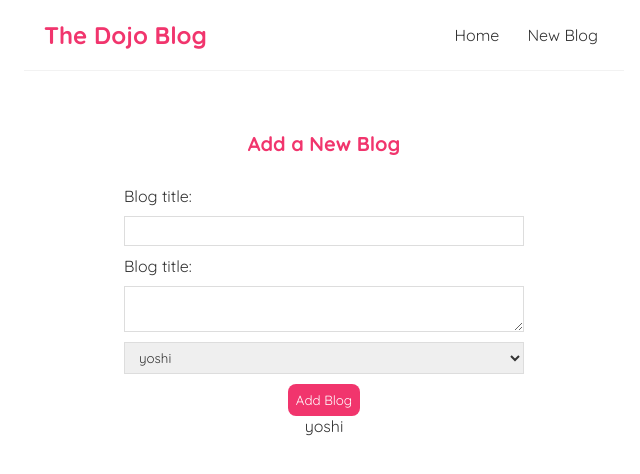
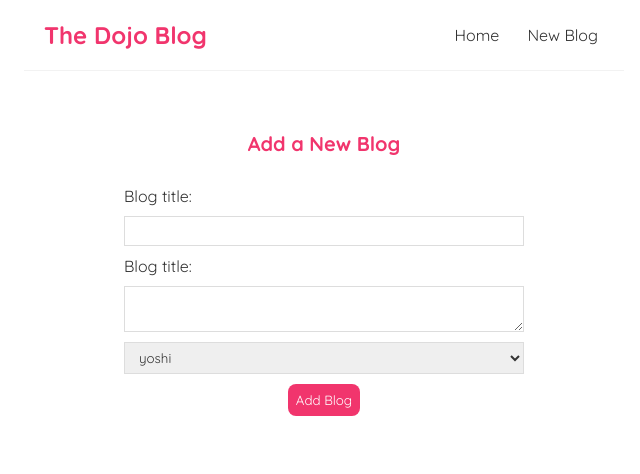
Before and after one commit to Pgph/react-blog, a React (Create React App) app: page /create in a window 1280 px wide. Shown: the top 474 px of the page, without its empty margins (316-956 px from the left). Built offline with nearby package versions, Linux system fonts and the light colour scheme.

Commit message:
Added connection to database. You can add post with title body and author to the blog list.

```diff
--- a/src/Create.js
+++ b/src/Create.js
@@ -4,11 +4,28 @@
   const [title, setTitle] = useState("");
   const [body, setBody] = useState("");
   const [author, setAuthor] = useState("yoshi");
+  const [isPending, setIsPending] = useState(false);
+
+  const handleSubmit = (e) => {
+    e.preventDefault();
+    const blog = { title, body, author };
+
+    setIsPending(true);
+
+    fetch("http://localhost:8000/blogs", {
+      method: "POST",
+      headers: { "Content-Type": "application/json" },
+      body: JSON.stringify(blog),
+    }).then(() => {
+      console.log("new blog added");
+      setIsPending(false);
+    });
+  };
 
   return (
     <div className="create">
       <h2>Add a New Blog</h2>
-      <form>
+      <form onSubmit={handleSubmit}>
         <label htmlFor="">Blog title:</label>
         <input
           type="text"
@@ -28,10 +45,8 @@
           <option value="yoshi">yoshi</option>
           <option value="luigi">luigi</option>
         </select>
-        <button>Add Blog</button>
-        <p>{title}</p>
-        <p>{body}</p>
-        <p>{author}</p>
+        {!isPending && <button>Add Blog</button>}
+        {isPending && <button disabled>Adding blog...</button>}
       </form>
     </div>
   );
```
